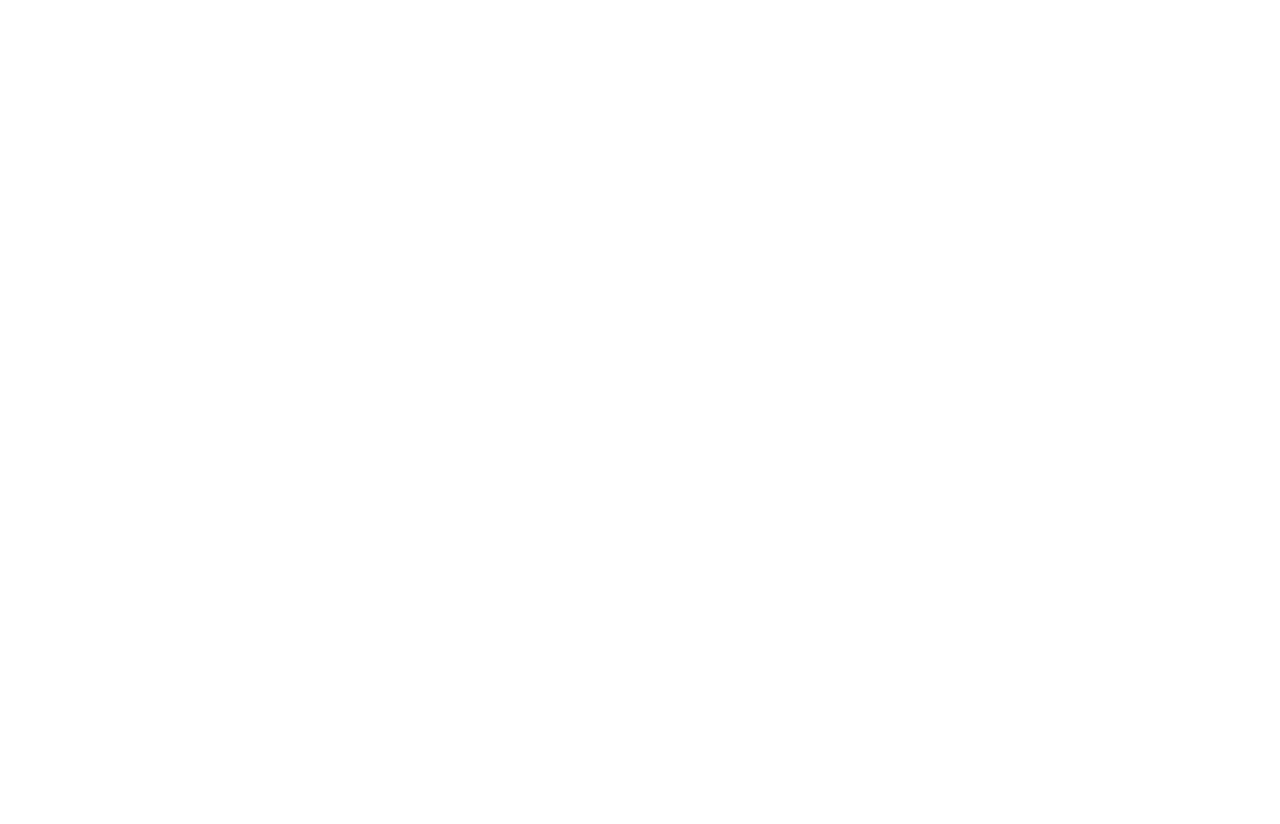
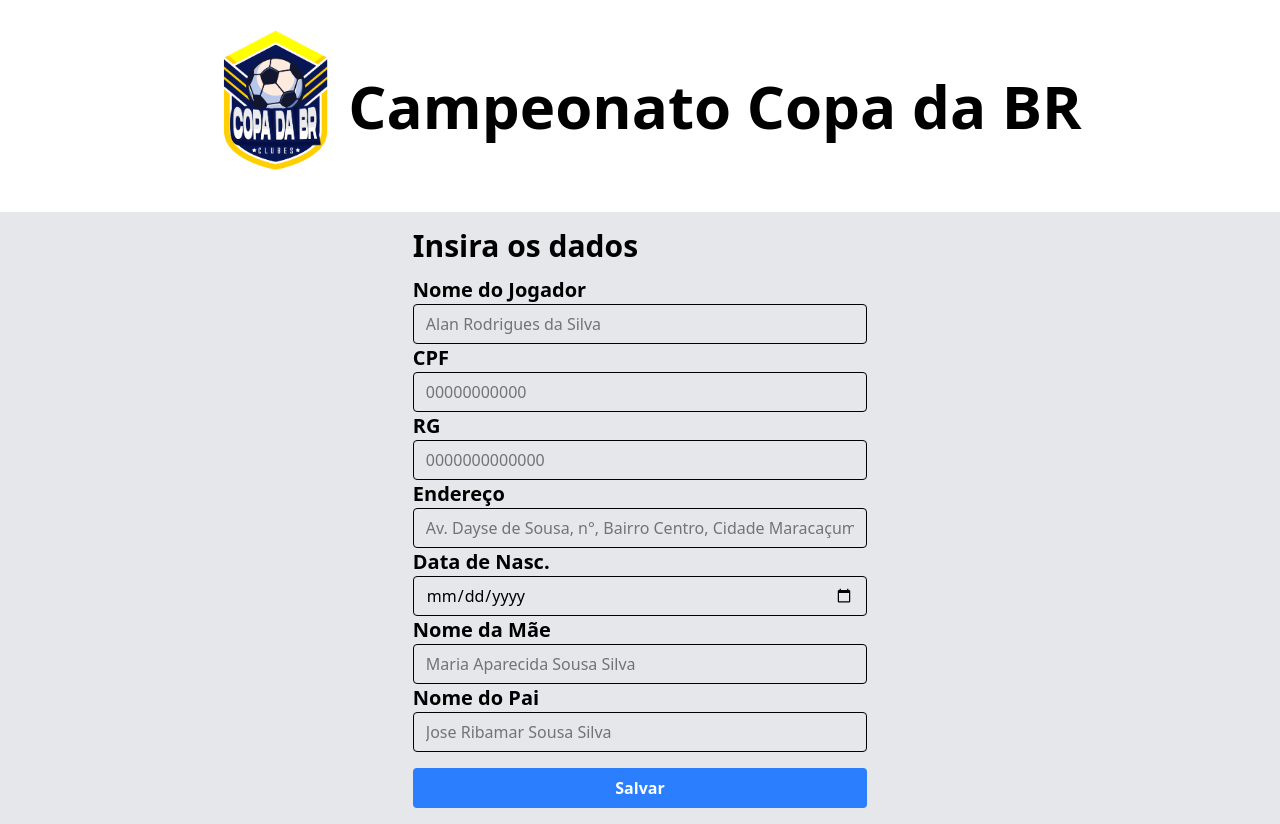
Before and after one commit to ArlisonMacedo/web-liga, a React (Vite) app: page /createplayer/1 in a window 1280 px wide. Before the commit this address had no page. Before the commit the page ends 800 px from the top, so only its background shows below. Built offline with nearby package versions, Linux system fonts and the light colour scheme.

Commit message:
create rules for use pass params

```diff
--- a/src/pages/createPlayer.tsx
+++ b/src/pages/createPlayer.tsx
@@ -1,7 +1,11 @@
-import { useState } from 'react'
+import { ChangeEvent, FormEvent, useState } from 'react'
+// import { useParams } from 'react-router-dom'
 import logoImg from '../assets/copa-brasao.png'
+import { useParams } from 'react-router-dom'
+import api from '../service/api'
 
 export function CreatePlayer() {
+    const { teamId } = useParams()
 
     const [formData, setFormData] = useState({
         name: '',
@@ -10,11 +14,12 @@ export function CreatePlayer() {
         address: '',
         birthdate: '',
         nameMother: '',
-        nameFather: ''
+        nameFather: '',
+        id: 'fdbe1ce0-7847-4b38-9848-2df05e3eb6f6'
 
     })
 
-    const handleChange = (e: any) => {
+    const handleChange = (e: ChangeEvent<HTMLInputElement>) => {
         const { name, value } = e.target
         setFormData({
             ...formData,
@@ -22,9 +27,16 @@ export function CreatePlayer() {
         })
     }
 
-    const handleSubmit = (e: any) => {
+    const handleSubmit = async (e: FormEvent) => {
         e.preventDefault();
-        console.log('Dados do formulario', formData)
+        // console.log(formData)
+        try {
+            const response = await api.post('players', formData)
+            console.log(response.data)
+        } catch (error) {
+            console.log('OPaaa, Erro', error)
+        }
+
     }
     return (
         <div className="w-screen h-screen bg-white">
@@ -36,7 +48,7 @@ export function CreatePlayer() {
 
             <div className="bg-gray-200 flex justify-center items-center w-full p-4">
                 <form onSubmit={handleSubmit}>
-                    <h1 className="text-3xl font-black mb-3">Insira os dados.</h1>
+                    <h1 className="text-3xl font-black mb-3">Insira os dados</h1>
                     <div className="items-center">
                         <label htmlFor=""
                             className='text-secundary font-black text-xl mr-6'
@@ -45,7 +57,7 @@ export function CreatePlayer() {
                         </label>
                         <input type="text"
                             className='p-3 border-secundary border rounded h-10 w-full text-secundary'
-                            placeholder="Barcelona FC"
+                            placeholder="Alan Rodrigues da Silva"
                             id="name"
                             name="name"
                             value={formData.name}
@@ -62,7 +74,7 @@ export function CreatePlayer() {
                         </label>
                         <input type="text"
                             className='p-3 border-secundary border rounded h-10 w-full focus:none text-secundary'
-                            placeholder="Maracaçumé"
+                            placeholder="00000000000"
                             id="cpf"
                             name="cpf"
                             value={formData.cpf}
@@ -78,7 +90,7 @@ export function CreatePlayer() {
                         </label>
                         <input type="text"
                             className='p-3 border-secundary border rounded h-10 w-full focus:none text-secundary'
-                            placeholder="José Antonio Silva"
+                            placeholder="0000000000000"
                             id="rg"
                             name="rg"
                             value={formData.rg}
@@ -94,7 +106,7 @@ export function CreatePlayer() {
                         </label>
                         <input type="text"
                             className='p-3 border-secundary border rounded h-10 w-full focus:none text-secundary'
-                            placeholder="00000000000"
+                            placeholder="Av. Dayse de Sousa, n°, Bairro Centro, Cidade Maracaçumé"
                             id="address"
                             name="address"
                             value={formData.address}
@@ -126,7 +138,7 @@ export function CreatePlayer() {
                         </label>
                         <input type="text"
                             className='p-3 border-secundary border rounded h-10 w-full focus:none text-secundary'
-                            placeholder="00000000000"
+                            placeholder="Maria Aparecida Sousa Silva"
                             id="nameMother"
                             name="nameMother"
                             value={formData.nameMother}
@@ -142,7 +154,7 @@ export function CreatePlayer() {
                         </label>
                         <input type="text"
                             className='p-3 border-secundary border rounded h-10 w-full focus:none text-secundary'
-                            placeholder="00000000000"
+                            placeholder="Jose Ribamar Sousa Silva"
                             id="nameFather"
                             name="nameFather"
                             value={formData.nameFather}
--- a/src/pages/createTeam.tsx
+++ b/src/pages/createTeam.tsx
@@ -1,16 +1,19 @@
 
-import { useState } from "react"
+import { FormEvent, useState } from "react"
 import logoImg from "../assets/copa-brasao.png"
-import axios from "axios"
+import api from "../service/api"
+import { useNavigate } from 'react-router-dom'
 
 export function CreateTeam() {
 
     const [formData, setFormData] = useState({
-        team: '',
+        name: '',
         city: '',
         couch: '',
         cpf: ''
     })
+    const [teamId, setTeamId] = useState('')
+    const navigate = useNavigate()
 
     const handleChange = (e: any) => {
         const { name, value } = e.target
@@ -20,8 +23,14 @@ export function CreateTeam() {
         })
     }
 
-    const handleSubmit = async (e: any) => {
+    const handleSubmit = async (e: FormEvent) => {
         e.preventDefault();
+        const response = await api.post('teams', formData)
+        if (response.data.teamId) {
+            // localStorage.setItem("teamId", response.data.teamId)
+            setTeamId(response.data.teamId)
+            navigate(`/createplayer/${teamId}`)
+        }
 
     }
 
@@ -33,7 +42,7 @@ export function CreateTeam() {
             </div>
             <div className="bg-gray-200 flex justify-center items-center w-full p-4">
                 <form onSubmit={handleSubmit}>
-                    <h1 className="text-3xl font-black mb-3">Insira os dados.</h1>
+                    <h1 className="text-3xl font-black mb-3">Insira os dados.{teamId}</h1>
                     <div className="items-center">
                         <label htmlFor=""
                             className='text-secundary font-black text-xl mr-6'
@@ -43,9 +52,9 @@ export function CreateTeam() {
                         <input type="text"
                             className='p-3 border-secundary border rounded h-10 w-full text-secundary'
                             placeholder="Barcelona FC"
-                            id="team"
-                            name="team"
-                            value={formData.team}
+                            id="name"
+                            name="name"
+                            value={formData.name}
                             onChange={handleChange}
 
                         />
--- a/src/pages/home.tsx
+++ b/src/pages/home.tsx
@@ -6,7 +6,7 @@ export function Home() {
         <div className="w-screen h-screen justify-center bg-cover bg-no-repeat bg-center">
             <div className="w-full bg-transparent flex items-center justify-center">
 
-                <img src={logoImg} alt="logo" className='w-50' />
+                <img src={logoImg} alt="logo" className='w-40' />
 
             </div>
             <div className='w-full justify-center items-center flex'>
--- a/src/routes.tsx
+++ b/src/routes.tsx
@@ -13,7 +13,7 @@ export function Routes() {
                 <Route path="/" element={<Home />} />
                 <Route path="/login" element={<Login />} />
                 <Route path="/createteam" element={<CreateTeam />} />
-                <Route path="/createplayer" element={<CreatePlayer />} />
+                <Route path="/createplayer/:teamId" element={<CreatePlayer />} />
             </Embrace>
         </BrowserRouter>
     )
```
